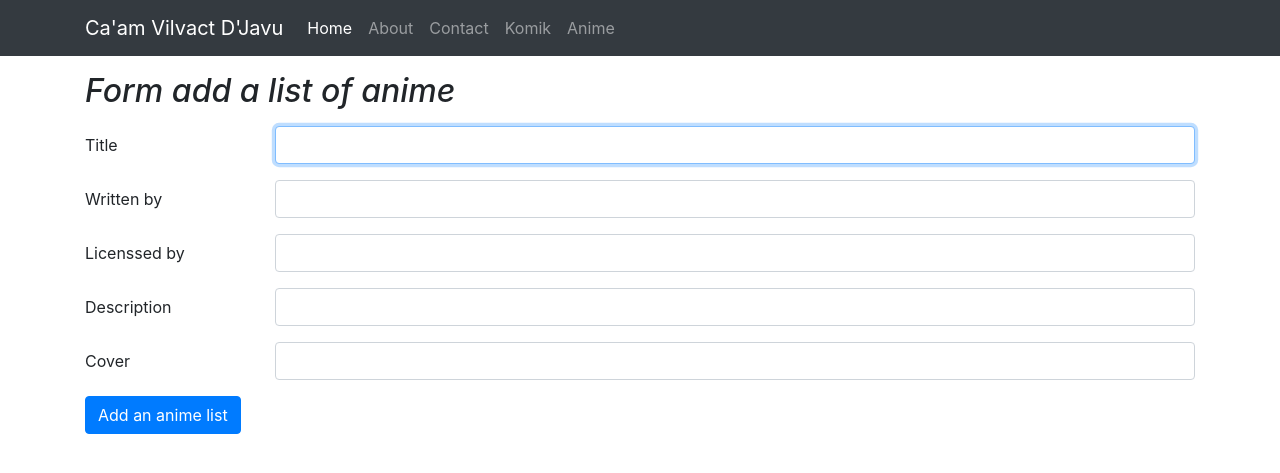
After one commit to CaamVilvactDJavu/ci4app, a CodeIgniter 4 app: template app/Views/anime/create.php in a window 1280 px wide. The commit adds this page. Shown: the top 473 px of the page. Run offline with PHP 8.4 and a stand-in for CodeIgniter, Linux system fonts and the light colour scheme; the template is opened without the code that fills it, so the values that code supplies are empty; some libraries are stand-ins or nearby versions.

Commit message:
Menambahkan fitur insert data di List Anime

```diff
--- a/app/Config/Routes.php
+++ b/app/Config/Routes.php
@@ -36,6 +36,7 @@ $routes->get('/', 'Pages::index');
 $routes->get('/komik/create', 'komik::create');
 $routes->get('/komik/(:segment)', 'Komik::detail/$1');
 
+$routes->get('/anime/create', 'anime::create');
 $routes->get('/anime/(:segment)', 'Anime::detail/$1');
 
 
--- a/app/Models/AnimeModel.php
+++ b/app/Models/AnimeModel.php
@@ -8,6 +8,7 @@ class AnimeModel extends Model
 {
     protected $table = 'anime';
     protected $useTimestamps = true;
+    protected $allowedFields = ['judul', 'slug', 'penulis', 'lisensi', 'keterangan', 'sampul'];
 
     public function getAnime($slug = false)
     {
--- /dev/null
+++ b/app/Views/anime/create.php
@@ -0,0 +1,49 @@
+<?= $this->extend('layout/template'); ?>
+
+<?= $this->section('content'); ?>
+<div class="container">
+    <div class="row">
+        <div class="col">
+            <h2 class="my-3" style="font-style: italic;">Form add a list of anime</h2>
+            <form action="/anime/save" method="post">
+                <?= csrf_field(); ?>
+                <div class="form-group row">
+                    <label for="judul" class="col-sm-2 col-form-label">Title</label>
+                    <div class="col-sm-10">
+                        <input type="text" class="form-control" id="judul" name="judul" autofocus>
+                    </div>
+                </div>
+                <div class="form-group row">
+                    <label for="penulis" class="col-sm-2 col-form-label">Written by</label>
+                    <div class="col-sm-10">
+                        <input type="text" class="form-control" id="penulis" name="penulis">
+                    </div>
+                </div>
+                <div class="form-group row">
+                    <label for="lisensi" class="col-sm-2 col-form-label">Licenssed by</label>
+                    <div class="col-sm-10">
+                        <input type="text" class="form-control" id="lisensi" name="lisensi">
+                    </div>
+                </div>
+                <div class="form-group row">
+                    <label for="keterangan" class="col-sm-2 col-form-label">Description</label>
+                    <div class="col-sm-10">
+                        <input type="text" class="form-control" id="keterangan" name="keterangan">
+                    </div>
+                </div>
+                <div class="form-group row">
+                    <label for="sampul" class="col-sm-2 col-form-label">Cover</label>
+                    <div class="col-sm-10">
+                        <input type="text" class="form-control" id="sampul" name="sampul">
+                    </div>
+                </div>
+                <div class="form-group row">
+                    <div class="col-sm-10">
+                        <button type="submit" class="btn btn-primary">Add an anime list</button>
+                    </div>
+                </div>
+            </form>
+        </div>
+    </div>
+</div>
+<?= $this->endSection(); ?>
```
Also changed, not shown: app/Controllers/Anime.php (+30 -3 lines), app/Views/anime/detail.php (+2 -13 lines), app/Views/anime/index.php (+7 -1 lines), 1 other file.
